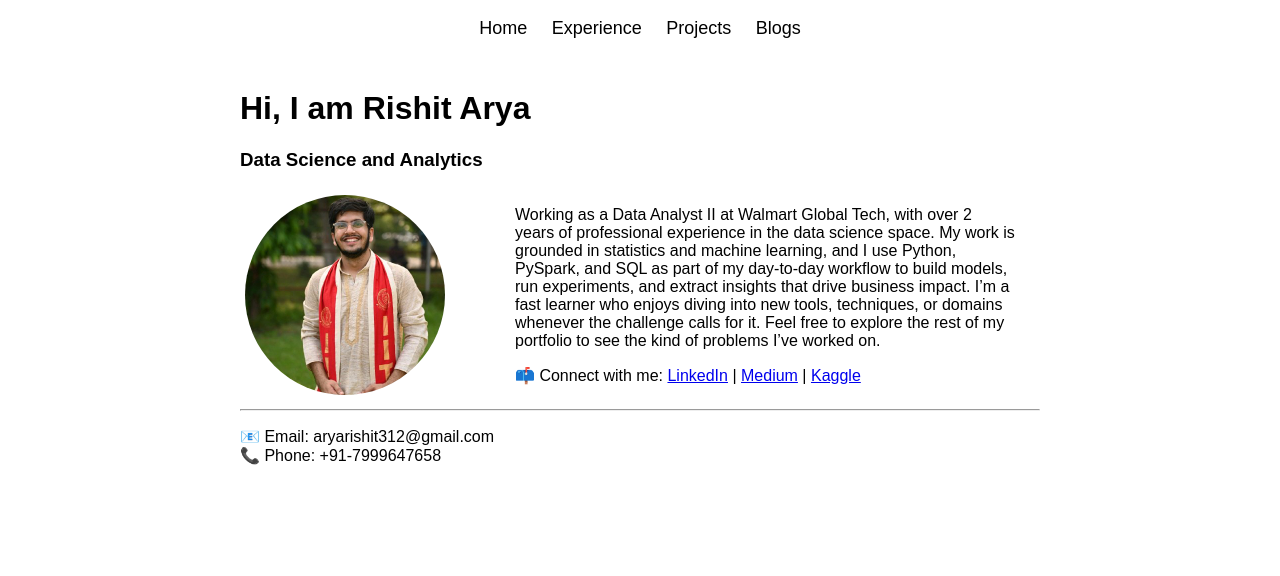
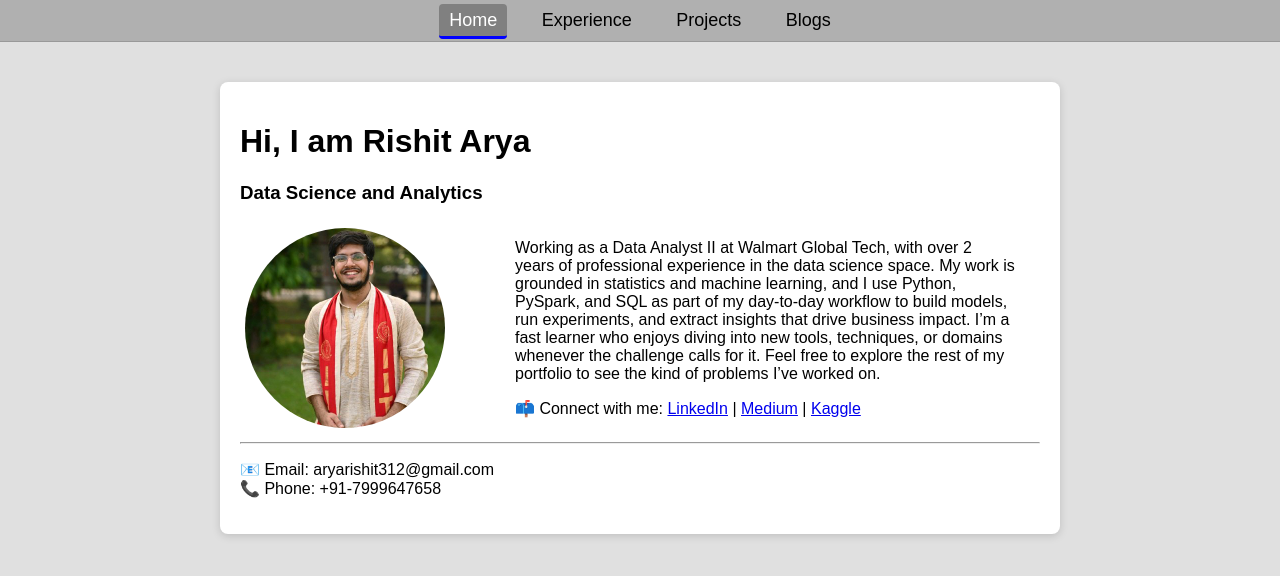
Before and after one commit to rishitarya/rishitarya.github.io, a Jekyll site: the page built from index.md, in a window 1280 px wide. Shown: the top 576 px of the page. Built offline with Jekyll 4.4.1, drawn with Linux system fonts in a browser that asks for light colours.

Commit message:
Update default.html

```diff
--- a/_layouts/default.html
+++ b/_layouts/default.html
@@ -5,20 +5,59 @@
     <meta name="viewport" content="width=device-width, initial-scale=1.0">
     <title>{{ page.title }}</title>
     <style>
-        body { font-family: Arial, sans-serif; }
-        nav { background: #ffffff; padding: 10px; text-align: center; }
-        nav a { color: black; margin: 10px; text-decoration: none; font-size: 18px; }
-        nav a:active { border-bottom: 3px solid blue; }
-        .container { max-width: 800px; margin: auto; padding: 20px; }
+        body {
+            font-family: Arial, sans-serif;
+            background-color: #e0e0e0; /* page grey */
+            color: #000;
+            margin: 0;
+        }
+
+        nav {
+            background: #b0b0b0; /* steel grey navbar */
+            padding: 10px;
+            text-align: center;
+            border-bottom: 1px solid #999;
+        }
+
+        nav a {
+            color: black;
+            margin: 10px;
+            text-decoration: none;
+            font-size: 18px;
+            padding: 6px 10px;
+            border-radius: 4px;
+            transition: background 0.2s ease, color 0.2s ease;
+        }
+
+        nav a:hover {
+            background-color: #9a9a9a; /* hover darker steel */
+            color: white;
+        }
+
+        nav a.active {
+            background-color: #808080; /* highlighted active page */
+            color: white;
+            border-bottom: 3px solid blue;
+        }
+
+        .container {
+            max-width: 800px;
+            margin: 40px auto;
+            padding: 20px;
+            background: white;
+            border-radius: 8px;
+            box-shadow: 0 2px 8px rgba(0,0,0,0.15);
+        }
     </style>
 </head>
 <body>
     <nav>
-        <a href="/" class="{% if page.url == '/' %}active{% endif %}">Home</a>
-        <a href="/experience" class="{% if page.url == 'https://rishitarya.github.io/experience' %}active{% endif %}">Experience</a>
-        <a href="/projects" class="{% if page.url == '/projects/' %}active{% endif %}">Projects</a>
-        <a href="/blogs" class="{% if page.url == '/blogs/' %}active{% endif %}">Blogs</a>
+        <a href="index.html" class="{% if page.url == '/' %}active{% endif %}">Home</a>
+        <a href="experience.html" class="{% if page.url == '/experience.html' or page.url == '/experience/' %}active{% endif %}">Experience</a>
+        <a href="projects.html" class="{% if page.url == '/projects.html' or page.url == '/projects/' %}active{% endif %}">Projects</a>
+        <a href="blogs.html" class="{% if page.url == '/blogs.html' or page.url == '/blogs/' %}active{% endif %}">Blogs</a>
     </nav>
+
     <div class="container">
         {{ content }}
     </div>
```
